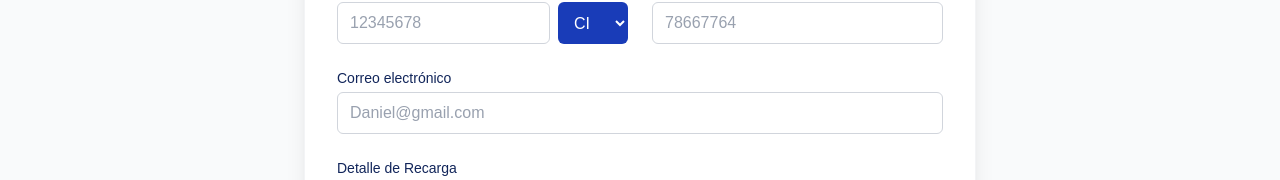
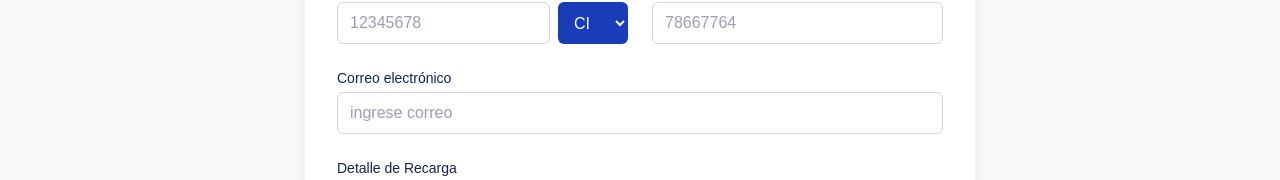
Before and after one commit to robertgt0/alquiler_front, a Next.js app: page /PagosQR in a window 1280 px wide. Shown: the part 441-621 px from the top of the page. Built offline with nearby package versions, Linux system fonts and the light colour scheme.

Commit message:
Kevin Chinuri: Implemente que en el campo correo solo se ingresen (alfabéticos, numéricos, @, ., _).

```diff
--- a/src/app/PagosQR/page.tsx
+++ b/src/app/PagosQR/page.tsx
@@ -152,11 +152,17 @@ const RecargaQR: React.FC = () => {
           <div className="sm:col-span-2">
             <label className="block text-sm font-medium mb-1" style={{ color: "#11255A" }}>Correo electrónico</label>
             <input
-              type="email"
+              type="text"
               className={`w-full border border-gray-300 rounded-md bg-white/70 focus:outline-none focus:ring-2 focus:ring-blue-500 px-3 py-2 text-black placeholder-gray-400`}
               value={correo}
-              onChange={(e) => setCorreo(e.target.value)}
-              placeholder="Daniel@gmail.com"
+              onChange={(e) => {
+                const val = e.target.value;
+                // Solo permite letras, números, arroba, punto y guion bajo
+                if (/^[a-zA-Z0-9@._]*$/.test(val)) {
+                  setCorreo(val);
+                }
+              }}
+              placeholder="ingrese correo"
             />
           </div>
 
```
